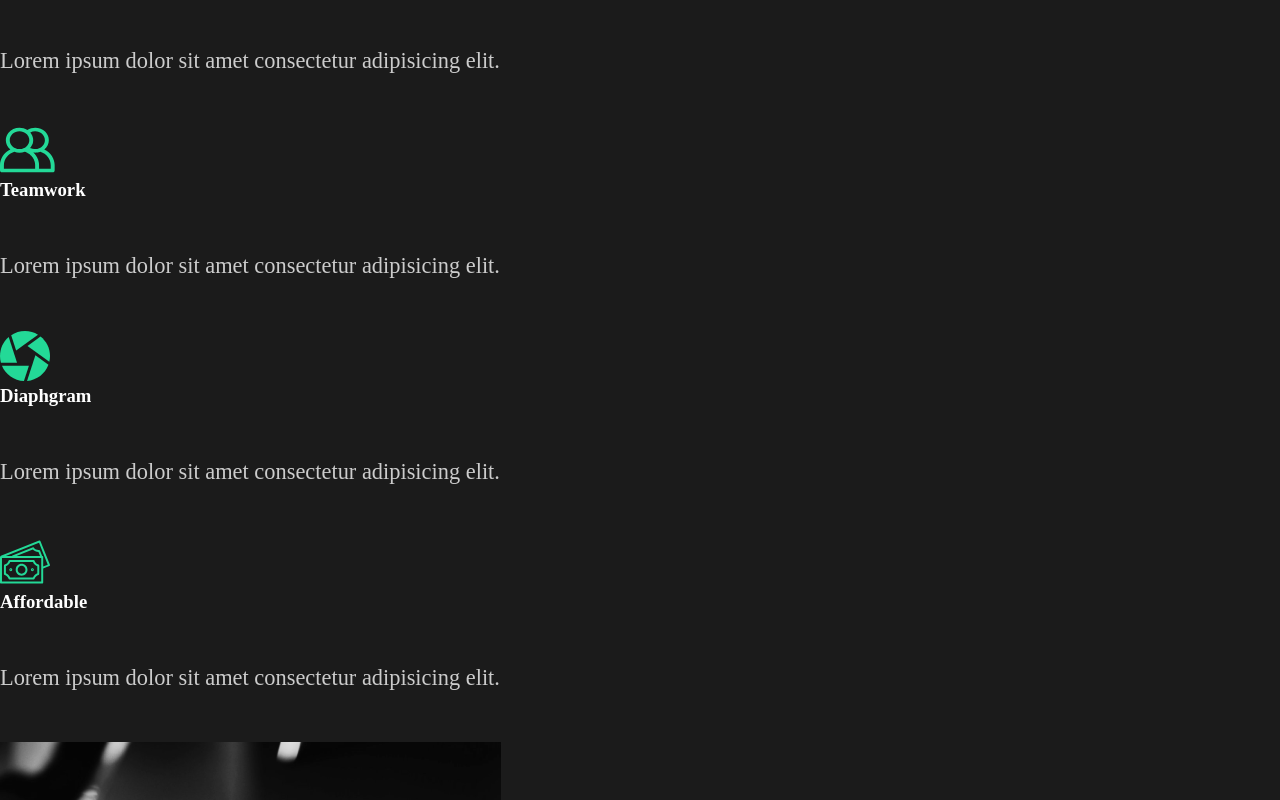
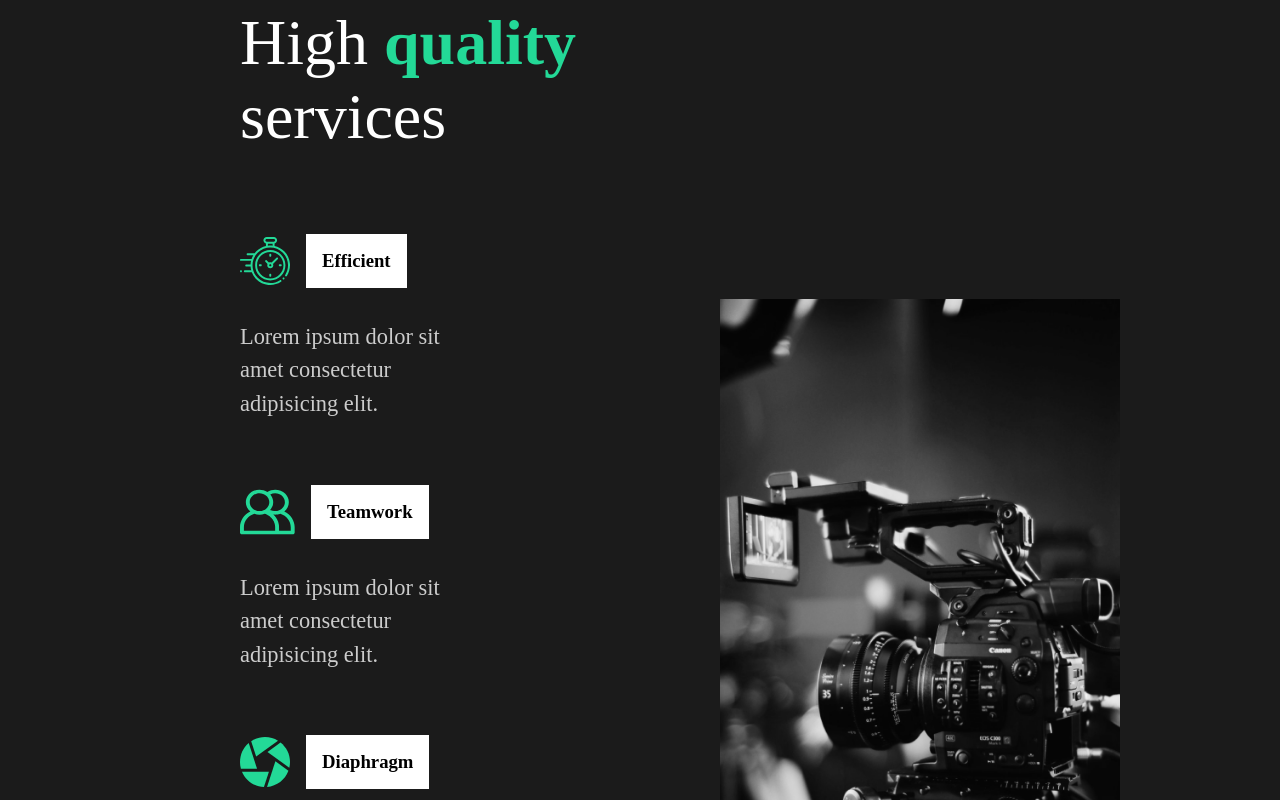
Before and after one commit to edwinvelaz/capture-portfolio, a React (Create React App) app: page / in a window 1280 px wide. Shown: the part 1100-1900 px from the top of the page. Built offline with nearby package versions, Linux system fonts and the light colour scheme.

Commit message:
Services Styled

```diff
--- a/src/components/AboutSection.js
+++ b/src/components/AboutSection.js
@@ -1,6 +1,8 @@
 import React from 'react';
 import home1 from '../img/home1.png';
+//Styles
 import styled from 'styled-components';
+import {StyledAbout, StyledDescription, StyledImage, StyledHide } from '../styles';
 
 const AboutSection = () => {
     return (
@@ -27,37 +29,5 @@ const AboutSection = () => {
     )
 }
 
-//Styled Components
-
-const StyledAbout = styled.div`
-    min-height: 90vh;
-    display: flex;
-    align-items: center;
-    justify-content: space-between;
-    padding: 5rem 10rem;
-    color: white;
-`
-const StyledDescription = styled.div`
-    flex: 1;
-    padding: 5rem;
-    h2{
-        font-weight: lighter;
-    }
-`
-
-const StyledImage = styled.div`
-    flex: 1;
-    overflow: hidden;
-    img{
-        width: 100%;
-        height: 80vh;
-        object-fit: cover;
-    }
-`
-
-const StyledHide = styled.div`
-    overflow: hidden;
-`
-
 
 export default AboutSection;
--- a/src/components/ServicesSection.js
+++ b/src/components/ServicesSection.js
@@ -6,48 +6,82 @@ import money from '../img/money.svg';
 import teamwork from '../img/teamwork.svg';
 //Images
 import home2 from '../img/home2.png';
+//Styles
+import {StyledAbout, StyledDescription, StyledImage, StyledHide } from '../styles';
+import styled from 'styled-components'
 
 const ServicesSection = () => {
     return (
-        <div className='services'>
-            <div className="description">
+        <StyledServices>
+            <StyledDescription>
                 <h2>High <span>quality</span> services</h2>
-                <div className="cards">
-                    <div className="card">
+                <StyledCards>
+                    <StyledCard>
                         <div className="icon">
                             <img alt='icon' src={clock}/>
                             <h3>Efficient</h3>
                         </div>
                         <p>Lorem ipsum dolor sit amet consectetur adipisicing elit.</p>
-                    </div>
-                    <div className="card">
+                    </StyledCard>
+                    <StyledCard>
                         <div className="icon">
                             <img alt='icon' src={teamwork}/>
                             <h3>Teamwork</h3>
                         </div>
                         <p>Lorem ipsum dolor sit amet consectetur adipisicing elit.</p>
-                    </div>
-                    <div className="card">
+                    </StyledCard>
+                    <StyledCard>
                         <div className="icon">
                             <img alt='icon' src={diaphragm}/>
-                            <h3>Diaphgram</h3>
+                            <h3>Diaphragm</h3>
                         </div>
                         <p>Lorem ipsum dolor sit amet consectetur adipisicing elit.</p>
-                    </div>
-                    <div className="card">
+                    </StyledCard>
+                    <StyledCard>
                         <div className="icon">
                             <img alt='icon' src={money}/>
                             <h3>Affordable</h3>
                         </div>
                         <p>Lorem ipsum dolor sit amet consectetur adipisicing elit.</p>
-                    </div>
-                </div>
-            </div>
-            <div className="image">
+                    </StyledCard>
+                </StyledCards>
+            </StyledDescription>
+            <StyledImage>
                 <img alt='camera' src={home2} />
-            </div>
-        </div>
+            </StyledImage>
+        </StyledServices>
     )
 }
 
+const StyledServices = styled(StyledAbout)`
+    h2{
+        padding-bottom: 5rem;
+    }
+    p{
+        width: 70%;
+        padding: 2rem 0rem 4rem 0rem;
+    }
+`
+
+const StyledCards = styled.div`
+    display: flex;
+    flex-wrap: wrap;
+`
+
+const StyledCard = styled.div`
+    flex-basis: 20rem;
+    .icon{
+        display: flex;
+        align-items: center;
+        h3{
+            margin-left: 1rem;
+            background: white;
+            color: black;
+            padding: 1rem;
+        }
+    }
+`
+
+
+
 export default ServicesSection;
--- /dev/null
+++ b/src/styles.js
@@ -0,0 +1,32 @@
+//Styled Components
+import styled from 'styled-components';
+
+export const StyledAbout = styled.div`
+    min-height: 90vh;
+    display: flex;
+    align-items: center;
+    justify-content: space-between;
+    padding: 5rem 10rem;
+    color: white;
+`
+export const StyledDescription = styled.div`
+    flex: 1;
+    padding: 5rem;
+    h2{
+        font-weight: lighter;
+    }
+`
+
+export const StyledImage = styled.div`
+    flex: 1;
+    overflow: hidden;
+    img{
+        width: 100%;
+        height: 80vh;
+        object-fit: cover;
+    }
+`
+
+export const StyledHide = styled.div`
+    overflow: hidden;
+`
```
